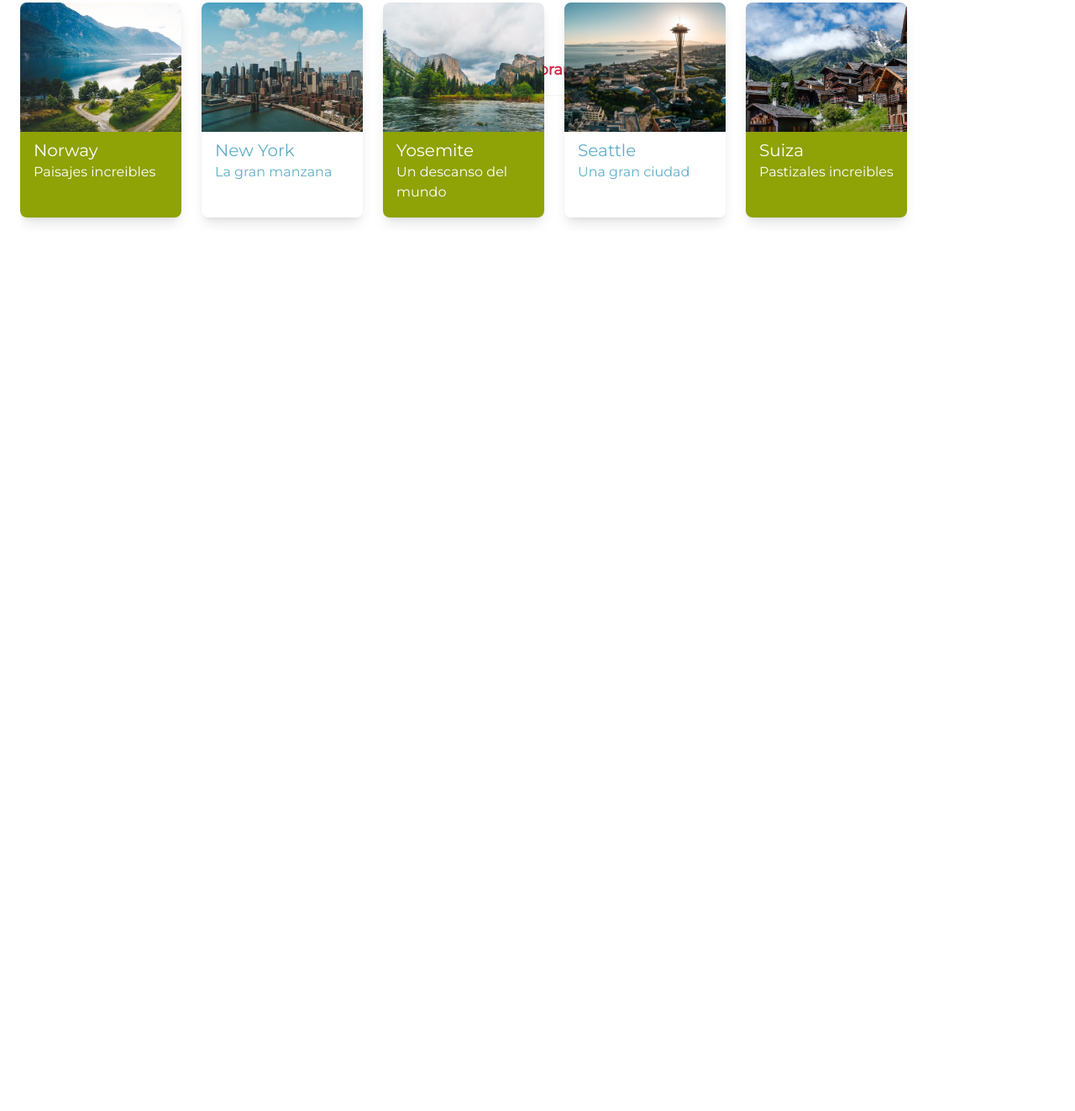
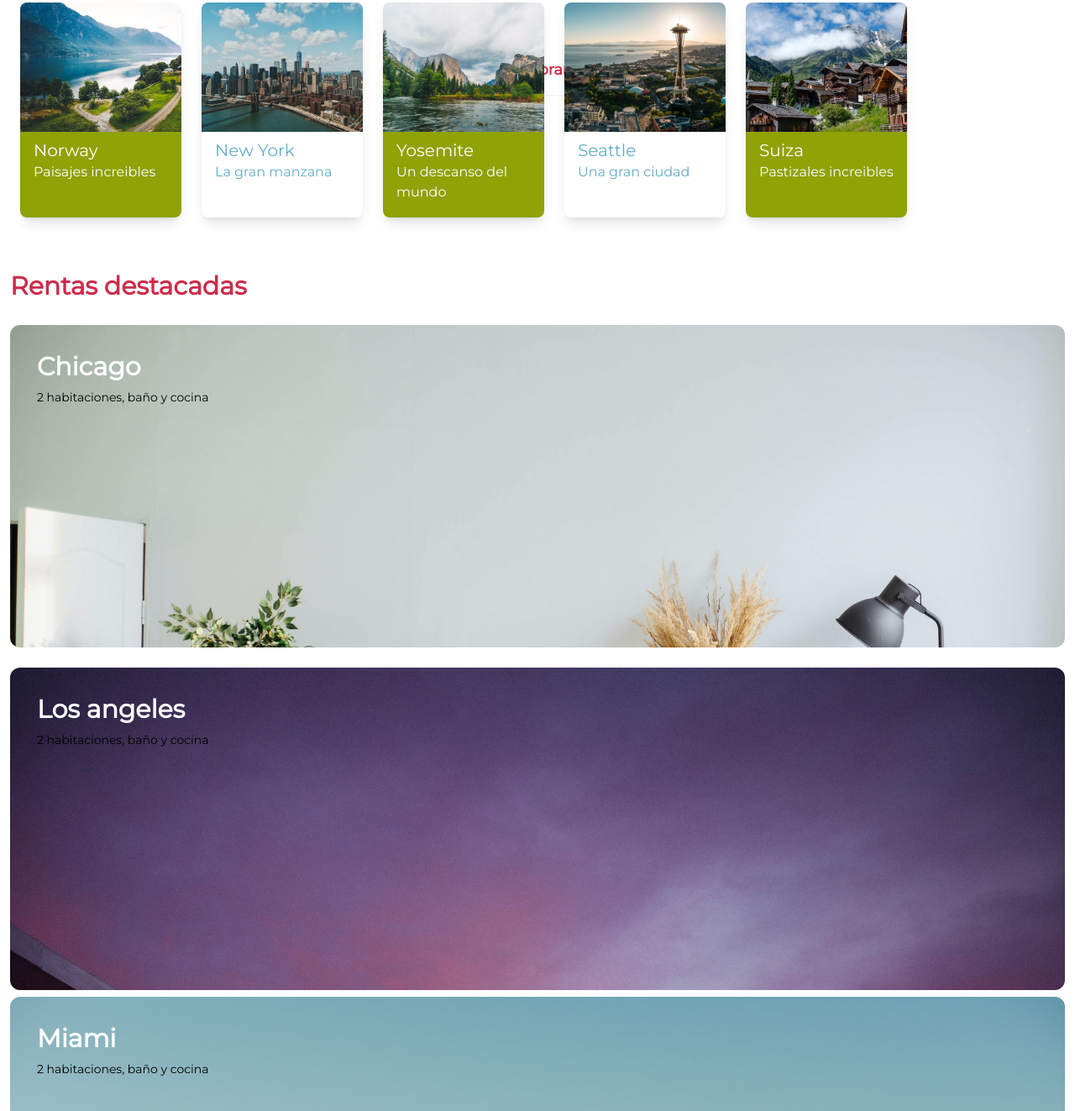
Before and after one commit to 202745EsquedaDaniel/travels-using-tailwind, a website: page public/index.html in a window 1280 px wide. Shown: the part 397-1720 px from the top of the page at 84% size. Before the commit the page ends 800 px from the top, so only its background shows below. Drawn offline with Linux system fonts and the light colour scheme.

Commit message:
seccion de rentas destacadas

```diff
--- a/public/index.html
+++ b/public/index.html
@@ -65,7 +65,32 @@
                 </div>
             </div>
         </div>
-        <div id="rentas_destacadas"></div>
+
+
+        <div class="px-3 h-full w-full" id="rentas_destacadas">
+            <p class="text-3xl text-primary font-semibold pb-6 mt-6">Rentas destacadas</p>
+            <div class="w-full h-full flex flex-col space-y-6 items-center justify-center">
+                <div class="w-full h-96 bg-chicago bg-cover rounded-xl   ">
+                    <p class="cardTitle">Chicago</p>
+                    <p class="text-sm pl-8 text-black mr-24">2 habitaciones, baño y cocina</p>
+                </div>
+                <div class="w-full h-96 bg-LA bg-cover rounded-xl   ">
+                    <p class="cardTitle">Los angeles</p>
+                    <p class="text-sm pl-8 text-black mr-24">2 habitaciones, baño y cocina</p>
+                </div>
+            </div>
+            <div class="w-full h-full flex flex-col space-y-6 items-center justify-center">
+                <div class="w-full h-96 bg-miami bg-cover rounded-xl   ">
+                    <p class="cardTitle">Miami</p>
+                    <p class="text-sm pl-8 text-black mr-24">2 habitaciones, baño y cocina</p>
+                </div>
+                <div class="w-full h-96 bg-bali bg-cover rounded-xl   ">
+                    <p class="cardTitle">Bali</p>
+                    <p class="text-sm pl-8 text-black mr-24">2 habitaciones, baño y cocina</p>
+                </div>
+            </div>
+
+        </div>
     </section>
     <footer></footer>
 </body>
--- a/src/input.css
+++ b/src/input.css
@@ -12,3 +12,7 @@
   .card {
     @apply w-48 h-64 shadow-lg rounded-lg flex-none transform transition-all hover:-translate-y-4 hover:shadow-xl
   }
+
+  .cardTitle {
+    @apply text-3xl px-8 pt-8 pb-2 font-semibold text-white
+  }
```
Also changed, not shown: public/output.css.
